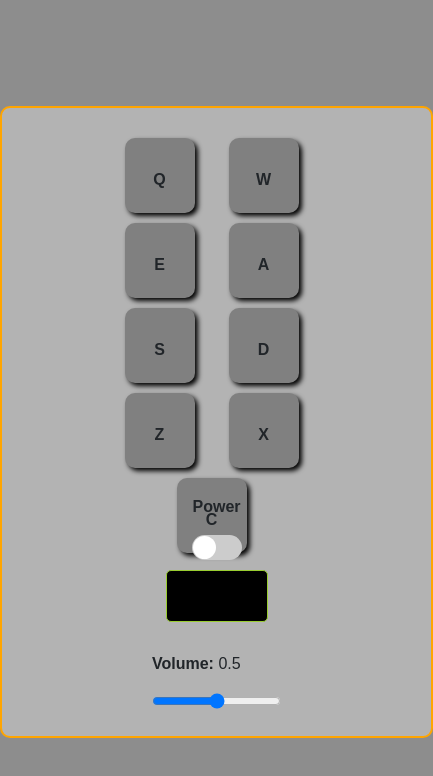
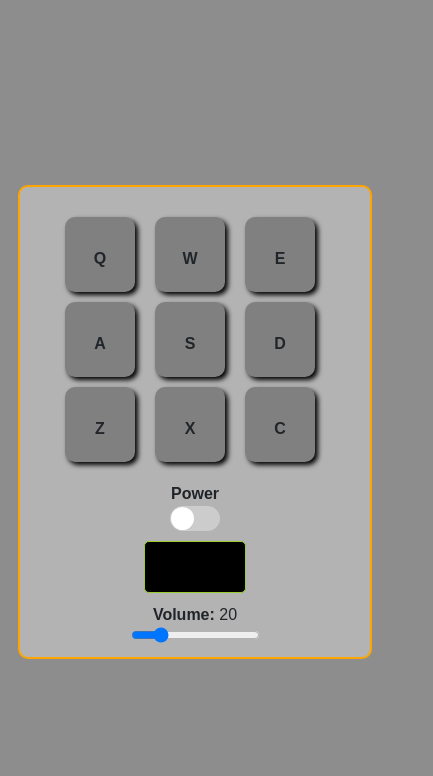
Before and after one commit to can-ngo/drum-machine, a React (Create React App) app: page / in a window 390 px wide. Shown: the top 776 px of the page, 433 px wide, since content can reach past the window. Built offline with nearby package versions, Linux system fonts and the light colour scheme.

Commit message:
Adjust Volume Slider to be smooth

```diff
--- a/package.json
+++ b/package.json
@@ -9,6 +9,7 @@
     "@testing-library/user-event": "^13.5.0",
     "bootstrap": "^5.3.3",
     "jquery": "^3.7.1",
+    "lodash": "^4.17.21",
     "prop-types": "^15.8.1",
     "react": "^18.3.1",
     "react-dom": "^18.3.1",
@@ -16,8 +17,8 @@
     "web-vitals": "^2.1.4"
   },
   "scripts": {
-    "predeploy":"npm run build",
-    "deploy":"gh-pages -d build",
+    "predeploy": "npm run build",
+    "deploy": "gh-pages -d build",
     "start": "react-scripts start",
     "build": "react-scripts build",
     "test": "react-scripts test",
--- a/src/App.css
+++ b/src/App.css
@@ -53,13 +53,18 @@ body {
   flex-direction: column;
   align-items: center;
   justify-content: center;
+  margin-right: 50px;
 }
 
 .control {
   display: flex;
   flex-direction: column;
-  justify-content: space-evenly;
+  justify-content: center;
   align-items: center;
+}
+
+p {
+  margin: 0;
 }
 
 .display {
@@ -113,27 +118,20 @@ body {
   ##Screen = B/w 481px to 767px
 */
 @media (min-width: 481px) and (max-width: 767px) {
-
-}
-
-/*
-  ##Device = Most of the Smartphones Mobiles (Portrait)
-  ##Screen = B/w 320px to 479px
-*/
-@media (min-width: 320px) and (max-width: 480px) {
   .container {
-    width: 429px;
-    height: 628px;
+    width: 350px;
+    height: 450px;
     display: flex;
     flex-direction: column;
-    justify-content: space-between;
+    justify-content: space-evenly;
     align-items: center;
+    padding-bottom: 20px;
   }
 
   .pad-bank {
     display: flex;
-    width: 232px;
-    height: 190px;
+    width: 280px;
+    height: 280px;
     margin: 20px;
     flex-wrap: wrap;
     justify-content: space-evenly;
@@ -144,4 +142,63 @@ body {
     width: 70px;
     height: 56px;
   }
+
+  .controls-container {
+    display: flex;
+    align-items: center;
+    justify-content: center;
+    margin: 0;
+  }
+
+  .control {
+    display: flex;
+    flex-direction: column;
+    justify-content: center;
+    align-items: center;
+  }
 }
+
+/*
+  ##Device = Most of the Smartphones Mobiles (Portrait)
+  ##Screen = B/w 320px to 479px
+*/
+@media (min-width: 200px) and (max-width: 480px) {
+  .container {
+    width: 350px;
+    height: 450px;
+    display: flex;
+    flex-direction: column;
+    justify-content: space-evenly;
+    align-items: center;
+    padding-bottom: 20px;
+  }
+
+  .pad-bank {
+    display: flex;
+    width: 280px;
+    height: 280px;
+    margin: 20px;
+    flex-wrap: wrap;
+    justify-content: space-evenly;
+    align-items: center;
+  }
+
+  .drum-pad {
+    width: 70px;
+    height: 56px;
+  }
+
+  .controls-container {
+    display: flex;
+    align-items: center;
+    justify-content: center;
+    margin: 0;
+  }
+
+  .control {
+    display: flex;
+    flex-direction: column;
+    justify-content: center;
+    align-items: center;
+  }
+}
--- a/src/App.js
+++ b/src/App.js
@@ -1,54 +1,108 @@
-import React, { useState } from 'react';
+import React, { useCallback, useState } from 'react';
 import './App.css';
 import Pad from './Pad';
 import './SwitchButton.css';
-import './VolumeSlider.css';
-import PropTypes from 'prop-types';
 
 const bankOne = [{
+  "key": 1,
   "label": "Q",
   "soundname": "Heater-1",
   "url": "https://s3.amazonaws.com/freecodecamp/drums/Heater-1.mp3"
 },
 {
+  "key": 2,
   "label": "W",
   "soundname": "Heater-2",
   "url": "https://s3.amazonaws.com/freecodecamp/drums/Heater-2.mp3"
 },
 {
+  "key": 3,
   "label": "E",
   "soundname": "Heater-3",
   "url": "https://s3.amazonaws.com/freecodecamp/drums/Heater-3.mp3"
 },
 {
+  "key": 4,
   "label": "A",
   "soundname": "Heater-4",
   "url": "https://s3.amazonaws.com/freecodecamp/drums/Heater-4_1.mp3"
 },
 {
+  "key": 5,
   "label": "S",
   "soundname": "Clap",
   "url": "https://s3.amazonaws.com/freecodecamp/drums/Heater-6.mp3"
 },
 {
+  "key": 6,
   "label": "D",
   "soundname": "Open-HH",
   "url": "https://s3.amazonaws.com/freecodecamp/drums/Dsc_Oh.mp3"
 },
 {
+  "key": 7,
   "label": "Z",
   "soundname": "Kick-n-Hat",
   "url": "https://s3.amazonaws.com/freecodecamp/drums/Kick_n_Hat.mp3"
 },
 {
+  "key": 8,
   "label": "X",
   "soundname": "Kick",
   "url": "https://s3.amazonaws.com/freecodecamp/drums/RP4_KICK_1.mp3"
 },
 {
+  "key": 9,
   "label": "C",
   "soundname": "Closed-HH",
   "url": "https://s3.amazonaws.com/freecodecamp/drums/Cev_H2.mp3"
+}
+]
+
+const bankTwo = [{
+  "label": "Q",
+  "soundname": "Chord-1",
+  "url": "https://s3.amazonaws.com/freecodecamp/drums/Chord_1.mp3"
+},
+{
+  "label": "W",
+  "soundname": "Chord-2",
+  "url": "https://s3.amazonaws.com/freecodecamp/drums/Chord_2.mp3"
+},
+{
+  "label": "E",
+  "soundname": "Chord-3",
+  "url": "https://s3.amazonaws.com/freecodecamp/drums/Chord_3.mp3"
+},
+{
+  "label": "A",
+  "soundname": "Shaker",
+  "url": "https://s3.amazonaws.com/freecodecamp/drums/Give_us_a_light.mp3"
+},
+{
+  "label": "S",
+  "soundname": "Open-HH",
+  "url": "https://s3.amazonaws.com/freecodecamp/drums/Dry_Ohh.mp3"
+},
+{
+  "label": "D",
+  "soundname": "Closed-HH",
+  "url": "https://s3.amazonaws.com/freecodecamp/drums/Bld_H1.mp3"
+},
+{
+  "label": "Z",
+  "soundname": "Punchy-Kick",
+  "url": "https://s3.amazonaws.com/freecodecamp/drums/punchy_kick_1.mp3"
+},
+{
+  "label": "X",
+  "soundname": "Side-Stick",
+  "url": "https://s3.amazonaws.com/freecodecamp/drums/side_stick_1.mp3"
+},
+{
+  "label": "C",
+  "soundname": "Snare",
+  "url": "https://s3.amazonaws.com/freecodecamp/drums/Brk_Snr.mp3"
 }
 ]
 
@@ -56,16 +110,18 @@ function App() {
 
   let [power, setPower] = useState(false);
   let [display, setDisplay] = useState('');
-  let [volume, setVolume] = useState(0.5);
+  let [volume, setVolume] = useState(20);
+
 
   const handleOnClick = ()=>{
     setPower(!power);
     setDisplay('');
   }
 
-  const handleVolumeChange = (value) => {
-    setVolume(value);
+  const handleVolumeChange = (e) => {
+    return setVolume(e.target.value);
   }
+
 
   //Power switch Component
   const SwitchButton = ({id, onClick, receivedPower}) => {
@@ -89,35 +145,13 @@ function App() {
     )
   }
 
-  //Volume Slider Component
-  const VolumeSlider = ({volume, onVolumeChange}) => {
-    return (
-      <div className='volume-slider'>
-        <p><b>Volume:</b> {volume}</p>
-        <input
-          type="range"
-          min="0"
-          max="1"
-          step="0.01"
-          value={volume}
-          onChange={(e)=> onVolumeChange(e.target.value)}
-        />
-      </div>
-    )
-  }
-  VolumeSlider.propTypes = {
-    volume: PropTypes.number.isRequired,
-    onVolumeChange: PropTypes.func.isRequired
-  }
-
-
   //Whole Drum Machine component
   return (
     <div id="drum-machine" className='container'>
       <div className='pad-bank'>
         {
           bankOne.map((item)=>{
-            return <Pad id={item.soundname} label={item.label} power={power} audioSrc={item.url} setDisplay={setDisplay} volume={volume}/>
+            return <Pad key={item.key} id={item.soundname} label={item.label} power={power} audioSrc={item.url} setDisplay={setDisplay} volume={volume/100}/>
           })
         }
       </div>
@@ -125,11 +159,17 @@ function App() {
         <div className='control'>
           <SwitchButton id='Power' onClick={handleOnClick} receivedPower={power}/>
           <Display id='Display' displayData={display} />
+          <p><b>Volume:</b> {volume}</p>
+          <input
+              id='volume-slider'
+              type="range"
+              min="0"
+              max="100"
+              step="1"
+              value={volume}
+              onChange={handleVolumeChange}
+            />
         </div>
-        <div className='volume-slider'>
-          <VolumeSlider volume={volume} onVolumeChange={handleVolumeChange} />
-        </div>
-        <div className='control'></div>
       </div>
     </div>
   );
--- a/src/VolumeSlider.css
+++ /dev/null
@@ -1,8 +0,0 @@
-.volume-slider {
-    width: 100%;
-    margin: 10px 0;
-  }
-
-  .volume-slider input[type='range'] {
-    width: 100%;
-  }
```
Also changed, not shown: 1 other file (tests, documents, lock files or other folders). Lines whose indentation alone changed are shown as unchanged.
